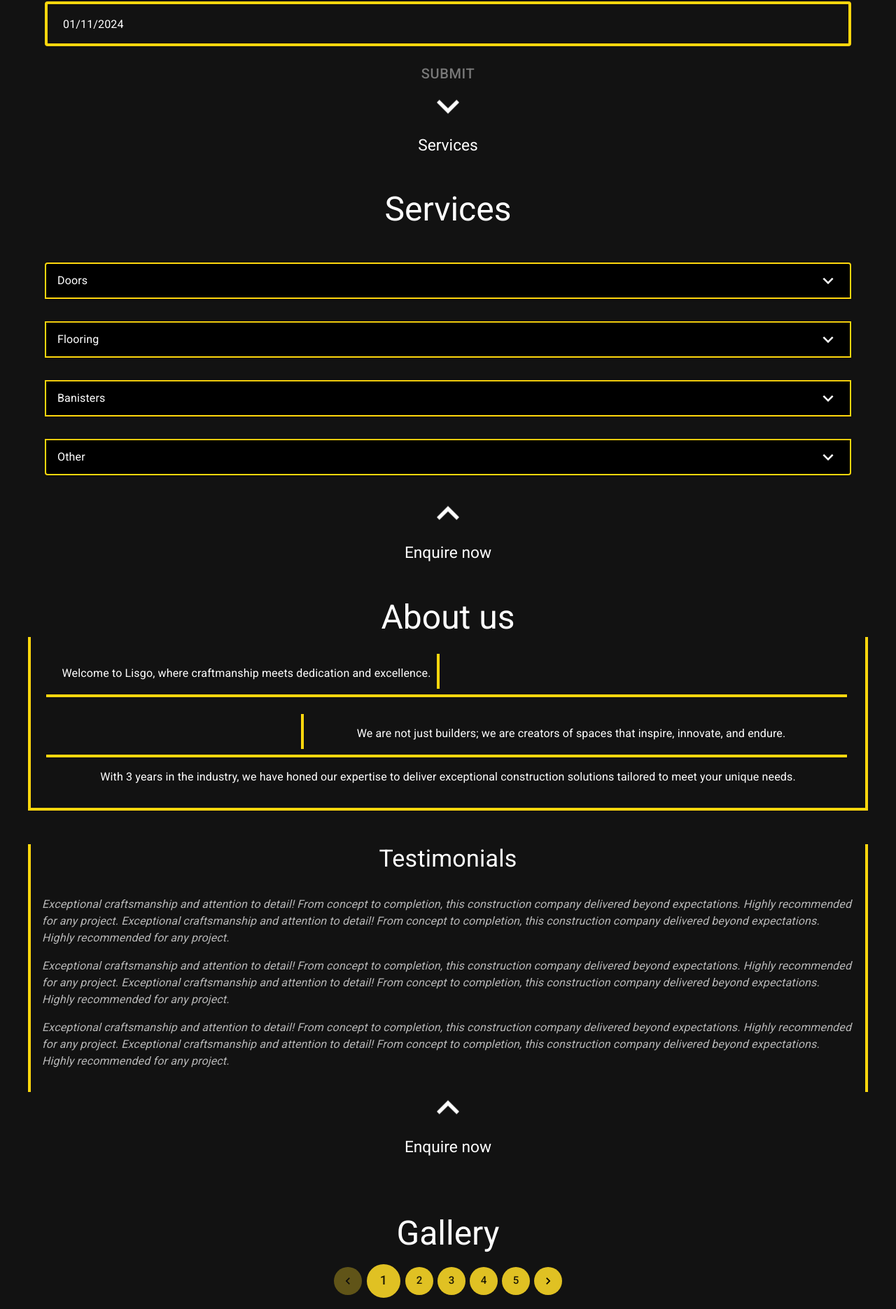
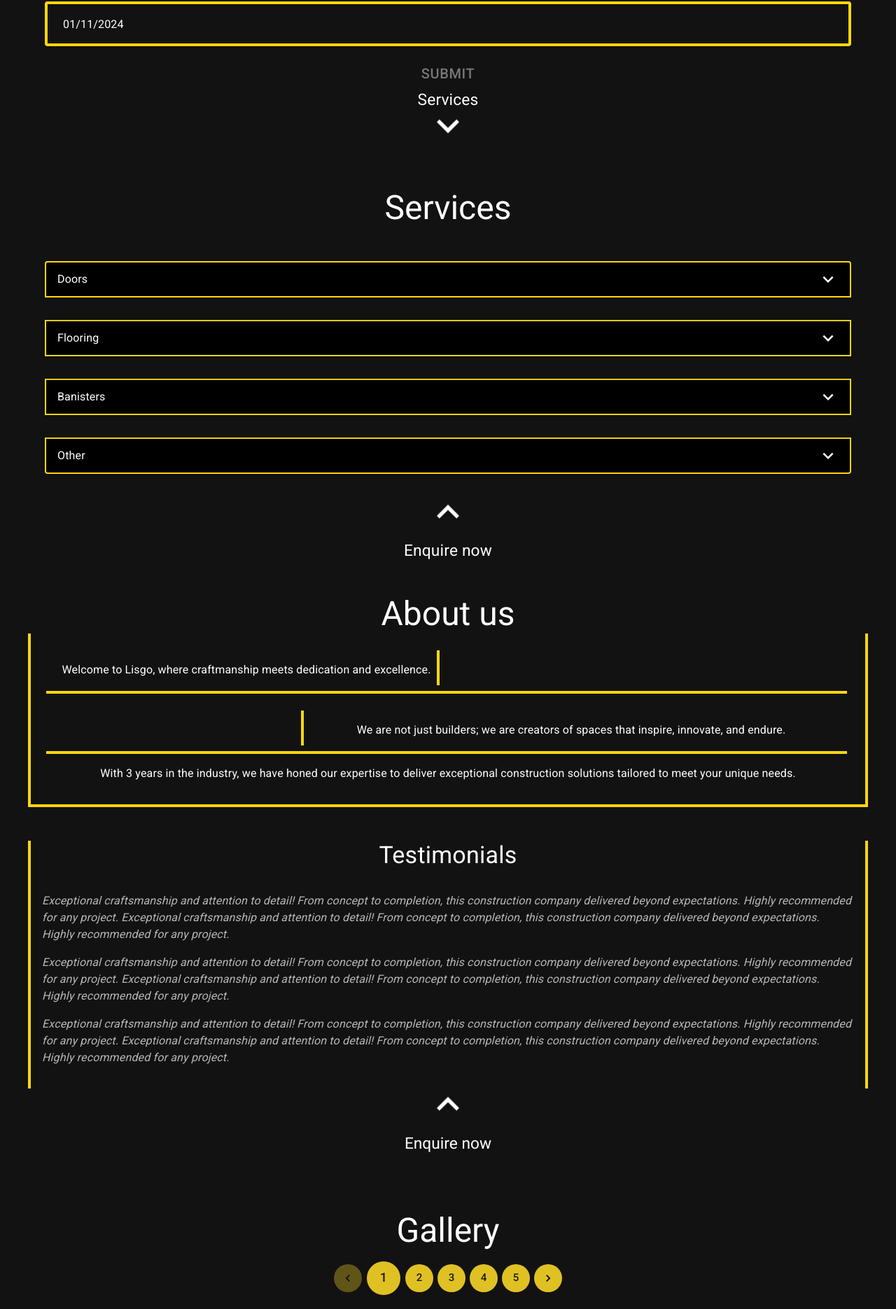
Before and after one commit to taldav8598/LisgoConstructionLtdWebsite, a React (Vite) app in the folder client/: page / in a window 1280 px wide. Shown: the part 1420-3290 px from the top of the page at 70% size. Built offline with nearby package versions, Linux system fonts and the light colour scheme; no server answers.

Commit message:
fix: to heading level being skipped

```diff
--- a/client/src/EnquireNow.jsx
+++ b/client/src/EnquireNow.jsx
@@ -483,14 +483,14 @@ export default function EnquireNow() {
             onClick={() => document.getElementById("services").scrollIntoView()}
             className="cheveron-container"
           >
-            <ExpandMoreIcon className="cheveron" color="white" />
             <Typography
               href="#services"
               className="enquire-now-link"
-              variant="h5"
+              variant="h4"
             >
               <Link href="#services">Services</Link>
             </Typography>
+            <ExpandMoreIcon className="cheveron" color="white" />
           </div>
         </Container>
       </ThemeProvider>
--- a/client/src/Gallery.css
+++ b/client/src/Gallery.css
@@ -43,6 +43,21 @@
   margin: 0.5rem;
 }
 
+#gallery
+  > div
+  > div.MuiGrid-root.MuiGrid-container.images-container.css-1ehnomt-MuiGrid-root
+  > div.MuiGrid-root.MuiGrid-item.css-13i4rnv-MuiGrid-root
+  > h4 {
+  text-align: center;
+}
+
+#gallery
+  > div
+  > div.MuiGrid-root.MuiGrid-container.images-container.css-1ehnomt-MuiGrid-root
+  > div.MuiGrid-root.css-vj1n65-MuiGrid-root
+  > h4 {
+  text-align: center;
+}
 .before-image {
   border-radius: 0.75em 0 0 0.75em;
 }
--- a/client/src/Gallery.jsx
+++ b/client/src/Gallery.jsx
@@ -43,11 +43,11 @@ export default function Gallery() {
           }}
         >
           <Grid item size="stretch">
-            <Typography variant="h5">Before</Typography>
+            <Typography variant="h4">Before</Typography>
             <img className="before-image" src={imageLinks[page][0]} alt="" />
           </Grid>
           <Grid size="stretch">
-            <Typography variant="h5">After</Typography>
+            <Typography variant="h4">After</Typography>
             <img className="after-image" src={imageLinks[page][1]} alt="" />
           </Grid>
         </Grid>
--- a/client/src/Services.jsx
+++ b/client/src/Services.jsx
@@ -1,25 +1,39 @@
-import { Container, Typography, Accordion, AccordionSummary, AccordionDetails, Link } from '@mui/material';
-import ExpandMoreIcon from '@mui/icons-material/ExpandMore';
-import ExpandLessIcon from '@mui/icons-material/ExpandLess';
+import {
+  Container,
+  Typography,
+  Accordion,
+  AccordionSummary,
+  AccordionDetails,
+  Link,
+} from "@mui/material";
+import ExpandMoreIcon from "@mui/icons-material/ExpandMore";
+import ExpandLessIcon from "@mui/icons-material/ExpandLess";
 
-import './Services.css';
+import "./Services.css";
 
 export default function Services() {
   return (
-        <section id="services" className='services-section'>
-          <Container className='services-container'>
-            <Typography className='header' variant="h3">Services</Typography>
+    <section id="services" className="services-section">
+      <Container className="services-container">
+        <Typography className="header" variant="h3">
+          Services
+        </Typography>
         <Accordion className="accordion">
           <AccordionSummary
             expandIcon={<ExpandMoreIcon />}
             aria-controls="panel1-content"
             id="panel1-header"
-          className='dropdown'
+            className="dropdown"
           >
             Doors
           </AccordionSummary>
           <AccordionDetails>
-            We offer a range a door options and styles that you choose from. <a target='_blank' href="https://www.howdens.com/joinery/doors">See  Howdens website</a> for ideas on the styles, sizes  and type of  door you want. <br /><br /> <a href="#enquire">Enquire now</a>
+            We offer a range a door options and styles that you choose from.{" "}
+            <a target="_blank" href="https://www.howdens.com/joinery/doors">
+              See Howdens website
+            </a>{" "}
+            for ideas on the styles, sizes and type of door you want. <br />
+            <br /> <a href="#enquire">Enquire now</a>
           </AccordionDetails>
         </Accordion>
         <Accordion className="accordion">
@@ -27,7 +41,7 @@ export default function Services() {
             expandIcon={<ExpandMoreIcon />}
             aria-controls="panel2-content"
             id="panel2-header"
-          className='dropdown'
+            className="dropdown"
           >
             Flooring
           </AccordionSummary>
@@ -36,12 +50,12 @@ export default function Services() {
             malesuada lacus ex, sit amet blandit leo lobortis eget.
           </AccordionDetails>
         </Accordion>
-      <Accordion className='accordion'>
+        <Accordion className="accordion">
           <AccordionSummary
             expandIcon={<ExpandMoreIcon />}
             aria-controls="panel3-content"
             id="panel3-header"
-          className='dropdown'
+            className="dropdown"
           >
             Banisters
           </AccordionSummary>
@@ -49,13 +63,13 @@ export default function Services() {
             Lorem ipsum dolor sit amet, consectetur adipiscing elit. Suspendisse
             malesuada lacus ex, sit amet blandit leo lobortis eget.
           </AccordionDetails>
-      </Accordion >
+        </Accordion>
         <Accordion className="accordion">
           <AccordionSummary
             expandIcon={<ExpandMoreIcon />}
             aria-controls="panel4-content"
             id="panel4-header"
-          className='dropdown'
+            className="dropdown"
           >
             Other
           </AccordionSummary>
@@ -65,10 +79,13 @@ export default function Services() {
           </AccordionDetails>
         </Accordion>
       </Container>
-          <div onClick={() => document.getElementById('enquire').scrollIntoView()} className="cheveron-container">
-                <ExpandLessIcon className='cheveron' color='white' />
-                <Typography href='#enquire' className='enquire-now-link' variant="h5">
-                    <Link href='#enquire'>Enquire now</Link>
+      <div
+        onClick={() => document.getElementById("enquire").scrollIntoView()}
+        className="cheveron-container"
+      >
+        <ExpandLessIcon className="cheveron" color="white" />
+        <Typography href="#enquire" className="enquire-now-link" variant="h4">
+          <Link href="#enquire">Enquire now</Link>
         </Typography>
       </div>
     </section>
```
Lines whose indentation alone changed are shown as unchanged.
